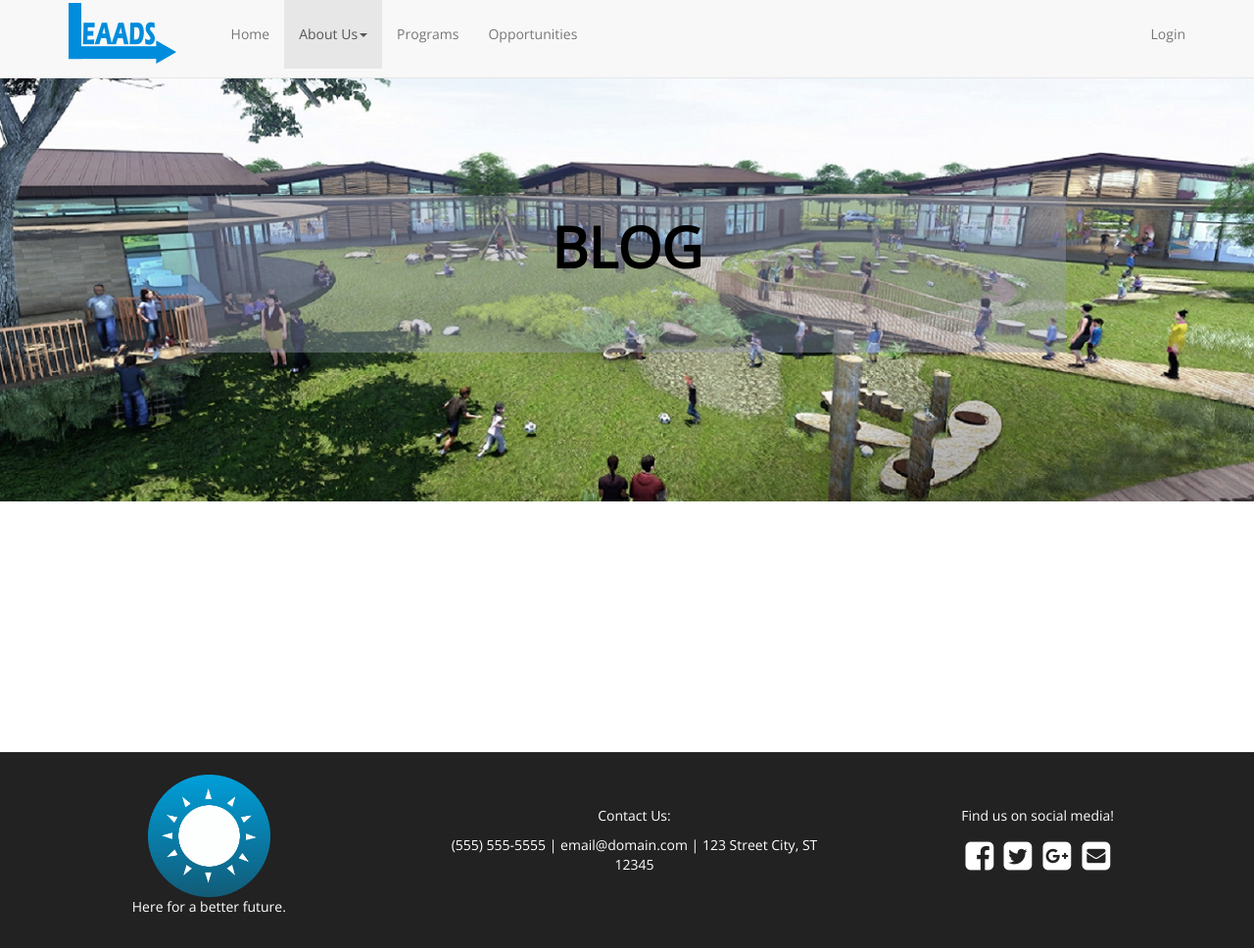
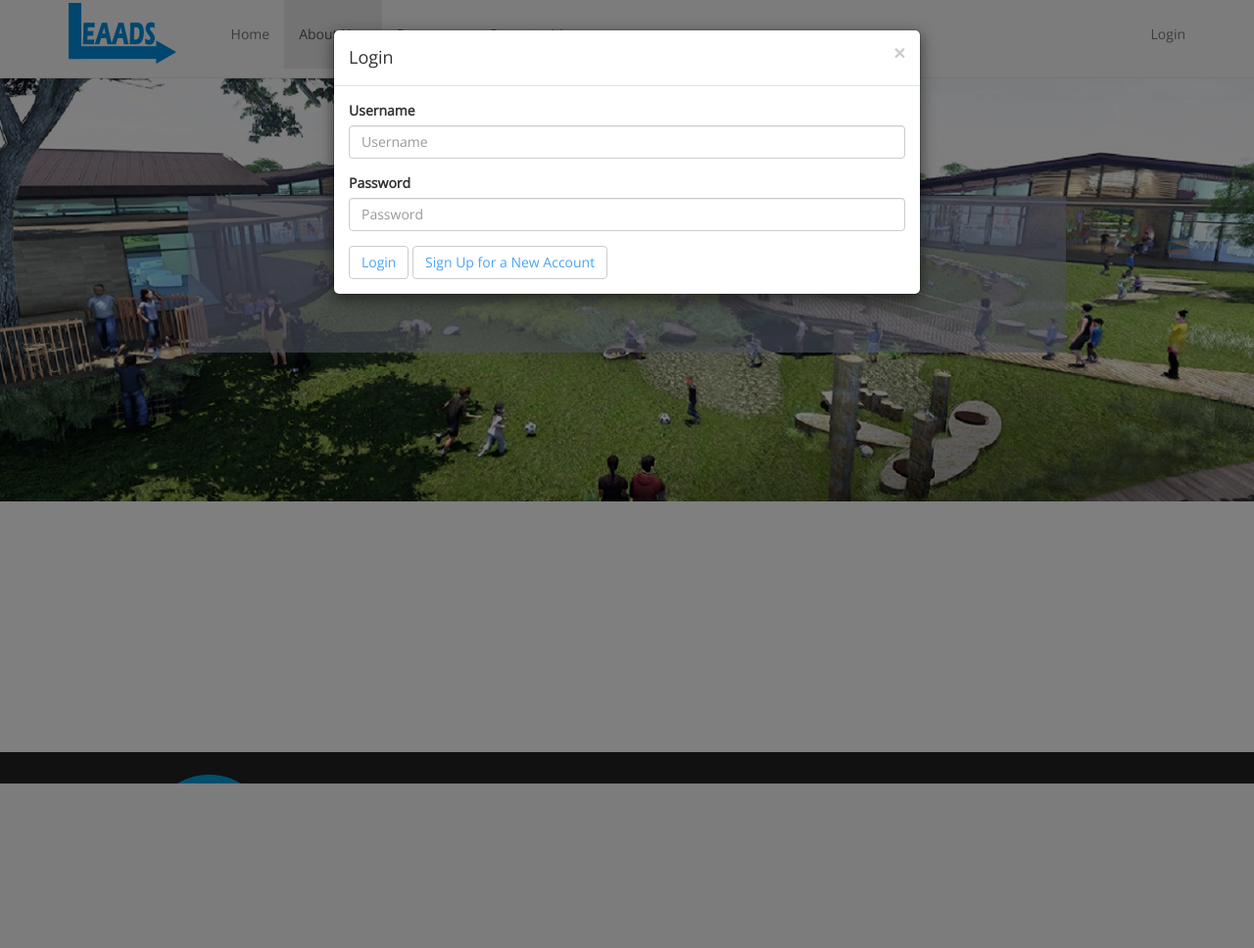
Before and after one commit to SrutiG/LEAADS-website, a Flask app: page /blog in a window 1280 px wide, after a click on "Login". Shown: the whole page at 98% size. After the commit the page ends 800 px from the top, so only its background shows below. Run offline with Flask 2, Linux system fonts and the light colour scheme; data that the repository does not hold is empty; some libraries are stand-ins or nearby versions.

Commit message:
login/signup workssss

```diff
--- a/app/static/css/index.css
+++ b/app/static/css/index.css
@@ -49,6 +49,13 @@ body {
   width: 100%;
 
 }
+
+.modal-body1{
+    padding: 15px;
+    height: 50vh;
+    overflow-y: auto;
+}
+
 
 /* } random curly brace */
 
@@ -158,7 +165,7 @@ body {
 /*code made for opportunities list */
 .opportunities-header-background {
   position: absolute;
-  background-color: rgba(152, 157, 183, .4);
+  background-color: rgba(152, 157, 183, .6);
   top: 25%;
   left: 15%;
   height: 20%;
@@ -478,7 +485,7 @@ body {
 
 .blog-header-background {
     position: absolute;
-    background-color: rgba(152, 157, 183, .4);
+    background-color: rgba(152, 157, 183, .6);
     top: 25%;
     left: 15%;
     height: 20%;
@@ -502,7 +509,7 @@ body {
 
 .prog-header-background {
     position: absolute;
-    background-color: rgba(152, 157, 183, .4);
+    background-color: rgba(152, 157, 183, .6);
     top: 25%;
     left: 15%;
     height: 20%;
--- a/app/templates/layout.html
+++ b/app/templates/layout.html
@@ -74,7 +74,13 @@
                 <ul class="nav navbar-nav navbar-right">
                     {% if login%}
                     <li style="margin-top: 10px;" class="nav-item navbar-brand welcome-user">Welcome, <b>{{ user }}</b></li>
-                    <li id="account-link" class="nav-item"><a href="{{ url_for('profile') }}">My Account</a></li>
+                    <li class="nav-item dropdown" id="account-link">
+                        <a href="#" class="dropdown-toggle" data-toggle="dropdown" role="button" aria-haspopup="true" aria-expanded="false">My Account<span class="caret"></span></a>
+                        <ul class="dropdown-menu">
+                            <li><a href="{{ url_for('profile') }}">Profile</a></li>
+                            <li><a href="{{ url_for('logout') }}">Logout</a></li>
+                        </ul>
+                    </li>
                     {% else %}
                     <li id="login-link" class="nav-item"><a data-toggle="modal"
                     style="margin-top: 0px;" data-target="#newProfile">Login</a></li>
@@ -132,9 +138,76 @@ Find us on social media! <i>(This will be right aligned and contain clickable lo
 
 </html>
 <!-- Modal -->
+<div class="modal fade" id="newProfile" tabindex="-1" role="dialog"
+     aria-labelledby="myModalLabel" aria-hidden="true">
+    <div class="modal-dialog">
+        <div class="modal-content">
+            <!-- Modal Header -->
+            <div class="modal-header">
+                <button type="" class="close"
+                        data-dismiss="modal">
+                    <span aria-hidden="true">&times;</span>
+                    <span class="sr-only">Close</span>
+                </button>
+                <h4 class="modal-title" id="myModalLabel">
+                    Login
+                </h4>
+            </div>
+
+            <!-- Modal Body -->
+            <div class="modal-body">
+
+                <form method="POST">
+                    <div class="form-group">
+                        <label for="username">Username</label>
+                        <input type="text" class="form-control"
+                               id="username" name="text" placeholder="Username"/>
+                    </div>
+                    <div class="form-group">
+                        <label for="password">Password</label>
+                        <input type="password" class="form-control"
+                               id="password" name="answer" placeholder="Password"/>
+                    </div>
+                    <div class="form-inline">
+                        <button class="btn btn-default add-q" id= "logbutton" type="button">Login</button>
+                        <a class="btn btn-default add-q" role="button" data-dismiss="modal" data-toggle="modal"data-target="#newProfile1">Sign Up for a New Account</a>
+                    </div>
+
+
+                </form>
+            </div>
+
+        </div>
+    </div>
+</div>
+
+<script>
+  $(function() {
+  // $('form').on("click", '.loginbu', function () {
+    $('#logbutton').click(function() {
+      var username = $("#username").val();
+      var password = $("#password").val();
+      $.ajax({
+        url: 'http://127.0.0.1:5000/login',
+        type: 'POST',
+        data: {'username': username, 'password':password},
+        success: function(response) {
+          window.location.href = '/home'
+          //console.log(response)
+        },
+        error: function(error) {
+          window.alert('Error logging in!')
+          //console.log(error)
+        }
+      });
+    });
+  });
+
+  </script>
+<!-- Modal 2 -->
 <div class="modal fade" id="newProfile1" tabindex="-1" role="dialog"
      aria-labelledby="myModalLabel" aria-hidden="true">
-    <div class="modal-dialog">
+    <div class="modal-dialog" style="overflow-y: scroll; max-height:85%;  margin-top: 50px; margin-bottom:50px;">
         <div class="modal-content">
             <!-- Modal Header -->
             <div class="modal-header">
@@ -149,55 +222,106 @@ Find us on social media! <i>(This will be right aligned and contain clickable lo
             </div>
 
             <!-- Modal Body -->
-            <div class="modal-body">
+            <div class="modal-body1">
 
-                <form method="POST">
+                <form method="POST" autocomplete="off">
                     <div class="form-group">
                         <label for="username">Username</label>
                         <input type="text" class="form-control"
-                               id="username" name="text" placeholder="Username"/>
+                               id="signup-username" name="username" placeholder="Username" required/>
                     </div>
                     <div class="form-group">
                         <label for="email">Email</label>
                         <input type="text" class="form-control"
-                               id="email" name="email" placeholder="Email"/>
+                               id="email" name="email" placeholder="Email" required/>
                     </div>
                     <div class="form-group">
                         <label for="password">Password</label>
-                        <input type="text" class="form-control"
-                               id="password" name="password" placeholder="Password"/>
+                        <input type="password" class="form-control"
+                               id="signup-password" name="password" placeholder="Password" required/>
                     </div>
                     <div class="form-group">
                         <label for="confirmpassword">Confirm Password</label>
+                        <input type="password" class="form-control"
+                               id="confirmpassword" name="confirmpassword" placeholder="Re-enter Password" required/>
+                    </div>
+                    <div class="form-group">
+                        <label for="name">Child Name</label>
                         <input type="text" class="form-control"
-                               id="confirmpassword" name="confirmpassword" placeholder="Re-enter Password"/>
+                               id="name" name="text" placeholder="Child Name" required/>
                     </div>
-                    <a class="btn btn-default add-q" role="button" id = "initbutton" data-dismiss="modal" data-toggle="modal"data-target="#newProfile2">Sign Up for an Account</a>
+                    <div class="form-group">
+                        <label for="parent-name">Parent Name</label>
+                        <input type="text" class="form-control"
+                               id="parent-name" name="parent-name" placeholder="Parent Name" required/>
+                    </div>
+                    <div class="form-group">
+                        <label for="age">Age</label>
+                        <input type="text" class="form-control"
+                               id="age" name="answer" placeholder="Age" required/>
+                    </div>
+                    <div class="form-group">
+                        <label>Gender</label>
+                        <div class="form-group">
+                            <input type="radio" name="gender" class="gender" value="M">M<br>
+                            <input type="radio" name="gender" class="gender" value="F">F<br>
+                        </div>
+                    </div>
+                    <div class="form-group">
+                        <label for="number">Phone Number</label>
+                        <input type="text" class="form-control"
+                               id="number" name="number" placeholder="Phone Number" required/>
+                    </div>
+                    <div class="form-group">
+                        <label for="address">Address</label>
+                        <input type="text" class="form-control"
+                               id="address" name="answer" placeholder="Address" required/>
+                    </div>
+                    <div class="form-group">
+                        <label for="descript">How did you find out about L.E.A.A.D.S?</label>
+                        <input type="text" class="form-control"
+                               id="descript" name="descript" placeholder="How did you find out about L.E.A.A.D.S" required/>
+                    </div>
+
+                    <div class="form-group">
+                        <label>Court Mandated Service</label>
+                    </div>
+                    <div class="form-group">
+                        <input type="radio" name="court" class="court" value="0">Yes<br>
+                        <input type="radio" name="court" class="court" value="1">No<br>
+                    </div>
+                    <a class="button btn btn-lg btn-default" role="button" id = "signbutton" data-dismiss="modal" data-toggle="modal" style="margin-bottom: 2%;">Sign Up</a>
             </div>
-
-
             </form>
         </div>
 
     </div>
 </div>
 </div>
+<script>
 
-<script>
         $(function() {
-  // $('form').on("click", '.loginbu', function () {
-          $('#initbutton').click(function() {
-            var username = $('#username').val();
-            var password = $('#password').val();
+          $('#signbutton').click(function() {
+            var username = $('#signup-username').val();
+            var password = $('#signup-password').val();
             var confirmpassword = $('#confirmpassword').val();
             var email = $('#email').val();
+            var name = $('#name').val();
+            var age = $('#age').val();
+            var gender = $('.gender').val();
+            var number = $('#number').val();
+            var descript = $('#descript').val();
+            var court = $('.court').val();
+            var address = $('#address').val();
+            var parentName = $('#parent-name').val();
             $.ajax({
-              url: 'http://127.0.0.1:5000/initsignup',
+              url: '/signup',
               type: 'POST',
               data: {'username': username, 'password': password,
-              'confirmpassword':confirmpassword, 'email':email},
+              'confirmpassword':confirmpassword, 'email':email,'name': name, 'age': age, 'descript': descript,'address': address, 'court': court, 'gender': gender,'number': number, 'parentName': parentName},
               success: function(response) {
-                window.alert('Success!')
+                window.alert('Successfully signed up!')
+                window.location.href = '/profile'
               },
               error: function(response) {
                 window.alert('Error signing up!')
@@ -206,111 +330,5 @@ Find us on social media! <i>(This will be right aligned and contain clickable lo
           });
         });
       </script>
-<!-- Modal -->
-<div class="modal fade" id="newProfile2" tabindex="-1" role="dialog"
-     aria-labelledby="myModalLabel" aria-hidden="true">
-    <div class="modal-dialog">
-        <div class="modal-content">
-            <!-- Modal Header -->
-            <div class="modal-header">
-                <button type="button" class="close"
-                        data-dismiss="modal">
-                    <span aria-hidden="true">&times;</span>
-                    <span class="sr-only">Close</span>
-                </button>
-                <h4 class="modal-title" id="myModalLabel">
-                    Create your Profile
-                </h4>
-            </div>
 
-            <!-- Modal Body -->
-            <div class="modal-body">
-
-                <form method="POST">
-
-
-                    <div class="form-group">
-                        <label for="name">Name</label>
-                        <input type="text" class="form-control"
-                               id="name" name="text" placeholder="Name"/>
-                    </div>
-                    <div class="form-group">
-                        <label for="age">Age</label>
-                        <input type="text" class="form-control"
-                               id="age" name="answer" placeholder="Age"/>
-                    </div>
-                    <div class="form-group">
-                        <label for="gender">Gender</label>
-                        <input type="text" class="form-control"
-                               id="gender" name="text" placeholder="Gender"/>
-                    </div>
-                    <div class="form-group">
-                        <label for="phonenumber">Phone Number</label>
-                        <input type="text" class="form-control"
-                               id="number" name="answer" placeholder="Phone Number"/>
-                    </div>
-                    <div class="form-group">
-                        <label for="address">Address</label>
-                        <input type="text" class="form-control"
-                               id="address" name="answer" placeholder="Address"/>
-                    </div>
-                    <div class="form-group">
-                        <label for="explanation">How did you find out about L.E.A.A.D.S?</label>
-                        <input type="text" class="form-control"
-                               id="descript" name="answer" placeholder="How did you find out about L.E.A.A.D.S"/>
-                    </div>
-
-                    <div class="form-group">
-                        <label for="court" id = "court">Court Mandated Service</label>
-                        <p>
-                            <input type="checkbox" id="cbox1" value="first_checkbox">
-                            <label for="cbox1">Yes</label>
-                        </p>
-                        <p>
-                            <input type="checkbox" id="cbox2" value="second_checkbox">
-                            <label for="cbox2">No</label>
-                        </p>
-                    </div>
-                    <div class="form-inline">
-                        <button type="button" id = "signbutton">Create a Profile</button>
-                    </div>
-
-
-
-                </form>
-            </div>
-
-        </div>
-    </div>
-    <script>
-        $(function() {
-  // $('form').on("click", '.loginbu', function () {
-          $('#signbutton').click(function() {
-            // var username = $('#username').val();
-            // var password = $('#password').val();
-            // var confirmpassword = $('#confirmpassword').val();
-            // var email = $('#email').val();
-            var name = $('#name').val();
-            var age = $('#age').val();
-            var gender = $('#gender').val();
-            var number = $('#phonenumber').val();
-            var descript = $('#explanation').val();
-            var court = $('#court').val();
-            var address = $('#address').val();
-            $.ajax({
-              url: 'http://127.0.0.1:5000/signup',
-              type: 'POST',
-              data: {'name': name, 'age': age, 'descript': descript,
-                'address': address, 'court': court, 'gender': gender,
-                'number': number},
-              success: function(response) {
-                window.location.href = '/profile'
-              },
-              error: function(response) {
-                window.alert('Error logging in!')
-              }
-            });
-          });
-        });
-      </script>
 </div>
--- a/app/views.py
+++ b/app/views.py
@@ -8,15 +8,13 @@ import time
 
 @app.route('/')
 def index():
-    session['login'] = True
     return redirect('home')
 
 
 
 @app.route('/profile')
 def profile():
-    #user = session.get('user')
-    user = "jhalpert"
+    user = session.get('user')
     session['login'] = True
     login = session['login']
     conn = mysql.connection
@@ -30,71 +28,64 @@ def profile():
 @app.route('/login', methods = ['GET', 'POST'])
 def login():
     if (request.method == 'POST'):
-        # data = request.get_json()
-        username = request.form['username'];
-        password = request.form['password'];
-        conn = mysql.connection;
-        cursor = conn.cursor();
-        cursor.execute("SELECT * FROM USER WHERE USERNAME = %s AND PASSWORD =%s",(username, password));
-        loginstr = cursor.fetchall();
+        username = request.form['username']
+        password = request.form['password']
+        conn = mysql.connection
+        cursor = conn.cursor()
+        cursor.execute("SELECT * FROM USER WHERE USERNAME = %s AND PASSWORD =%s",(username, password))
+        loginstr = cursor.fetchall()
         if len(loginstr) > 0:
-            session['login'] = True;
-            session['user'] = username;
-            return json.dumps({'success':True}), 200;
-        return json.dumps({'error': True}), 400;
+            session['login'] = True
+            session['user'] = username
+            return json.dumps({'success':True}), 200
+        return json.dumps({'error': True}), 400
 
 @app.route('/profileform')
 def profileform():
     return render_template('profileform.html')
 
+@app.route('/logout')
+def logout():
+    session['login'] = False
+    session['user'] = None
+    return redirect('home')
 
 @app.route('/opportunitydetail')
 def opportunitydetail():
     return render_template('opportunitydetail.html')
 
-@app.route('/initsignup', methods = ['GET', 'POST'])
-def initsignup():
-    if (request.method == 'POST'):
-        #data = request.get_json()
-        print request.form
-        username = request.form['username'];
-        password = request.form['password'];
-        confirmpassword = request.form['confirmpassword'];
-        email = request.form['email'];
-        conn = mysql.connection;
-        cursor = conn.cursor();
-        cursor.execute("INSERT INTO USER (USERNAME,PASSWORD,EMAIL) VALUES (%s,%s,%s)", (username, password, email));
-        return json.dumps({'error': True}), 400;
-
 @app.route('/signup', methods = ['GET', 'POST'])
 def signup():
     if (request.method == 'POST'):
-        #data = request.get_json()
-        user = session.get('user');
-        name = request.form['name'];
-        age = request.form['age'];
-        gender = request.form['gender'];
-        address = request.form['address'];
-        descript = request.form['descript'];
-        court = request.form['court'];
-        number = request.form['number'];
-
-        conn = mysql.connection;
-        cursor = conn.cursor();
-        cursor.execute("UPDATE USER SET NAME = name, AGE = age, DESCRIPT = descript, ADDRESS = address, COURT = court ,GENDER = gender, NUMBER = number WHERE USERNAME = user");
-        signupstr = cursor.fetchall();
-        if len(signupstr) > 0:
-            session['login'] = True;
-            session['user'] = username;
-            return json.dumps({'success':True}), 200;
-
-        return json.dumps({'error': True}), 400;
+        username = request.form['username']
+        password = request.form['password']
+        confirmpassword = request.form['confirmpassword']
+        email = request.form['email']
+        name = request.form['name']
+        age = request.form['age']
+        gender = request.form['gender']
+        address = request.form['address']
+        descript = request.form['descript']
+        courtStr = request.form['court']
+        parentName = request.form['parentName']
+        if courtStr == "0":
+            court = 0
+        else:
+            court = 1
+        number = request.form['number']
+        conn = mysql.connection
+        cursor = conn.cursor()
+        cursor.execute("INSERT INTO USER (USERNAME,PASSWORD,EMAIL,NAME, AGE, DESCRIPT, ADDRESS, COURT,GENDER,NUMBER, PARENTNAME) VALUES (%s, %s, %s, %s, %s, %s, %s, %s, %s, %s, %s)", (username, password, email, name, age, descript, address, court, gender, number, parentName))
+        conn.commit()
+        session['login'] = True
+        session['user'] = username
+        return json.dumps({'success':True}), 200
 
 
 @app.route('/home')
 def home():
     login = session.get('login')
-    user = "jhalpert"
+    user = session.get('user')
     conn = mysql.connection
     cursor = conn.cursor()
     cursor.execute("SELECT * FROM PHOTO;")
@@ -105,39 +96,51 @@ def home():
 
 @app.route('/about_us')
 def about_us():
-    return render_template('about_us.html')
+    login = session.get('login')
+    user = session.get('user')
+    return render_template('about_us.html', login=login, user=user)
 
 @app.route('/overtheyears')
 def overtheyears():
-    return render_template('overtheyears.html')
+    login = session.get('login')
+    user = session.get('user')
+    return render_template('overtheyears.html', login=login, user=user)
 
 @app.route('/opportunities_list', methods=["GET", "POST"])
 def opportunities_list():
+    login = session.get('login')
+    user = session.get('user')
     conn = mysql.connection
     cursor = conn.cursor()
     cursor.execute("SELECT * FROM OPPORTUNITY")
     opportunities = cursor.fetchall()
-    return render_template('opportunities_list.html', opportunities = opportunities)
+    return render_template('opportunities_list.html', opportunities = opportunities, login=login, user=user)
 
 @app.route('/opportunities_list_category/<category>', methods = ["GET"])
 def opportunities_list_category(category):
+    login = session.get('login')
+    user = session.get('user')
     conn = mysql.connection
     cursor = conn.cursor()
     cursor.execute("SELECT * FROM OPPORTUNITY WHERE CATEGORY = '" + category + "';")
     opportunities = cursor.fetchall()
-    return render_template('opportunities_list.html', opportunities = opportunities)
+    return render_template('opportunities_list.html', opportunities = opportunities, login=login, user=user)
 
 @app.route('/blog')
 def blog():
+    login = session.get('login')
+    user = session.get('user')
     conn = mysql.connection
     cursor = conn.cursor()
     cursor.execute("SELECT * FROM NEWS ORDER BY DATE DESC;")
     blogPosts = cursor.fetchall()
-    return render_template('blog.html', blogPosts=blogPosts)
+    return render_template('blog.html', blogPosts=blogPosts, login=login, user=user)
 
 @app.route('/programs')
 def programs():
-    return render_template('programs.html')
+    login = session.get('login')
+    user = session.get('user')
+    return render_template('programs.html', login=login, user=user)
 
 @app.route('/admin', methods = ['GET', 'POST'])
 def admin():
```
Also changed, not shown: app/templates/profile.html (+2 -23 lines), app/static/images/FullSizeRender51.jpg (added).
